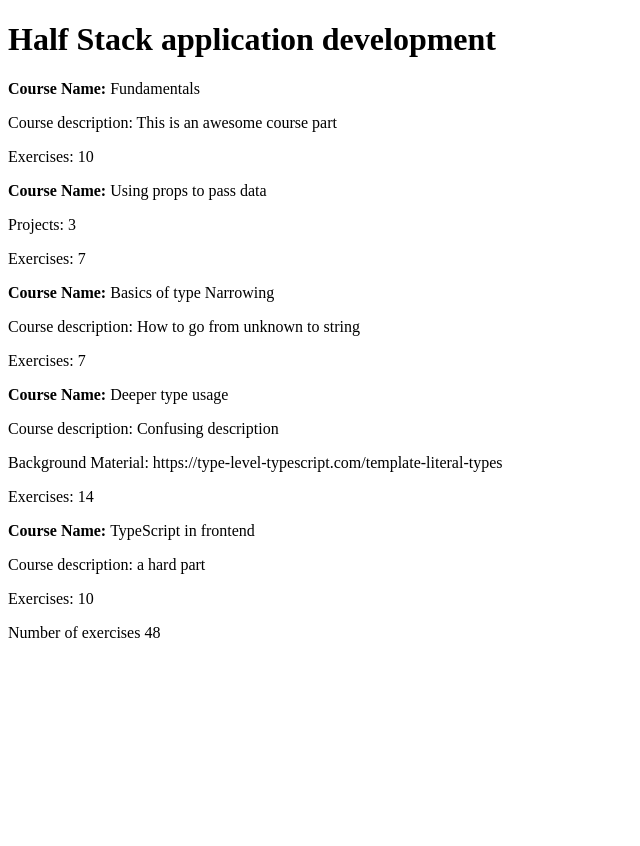
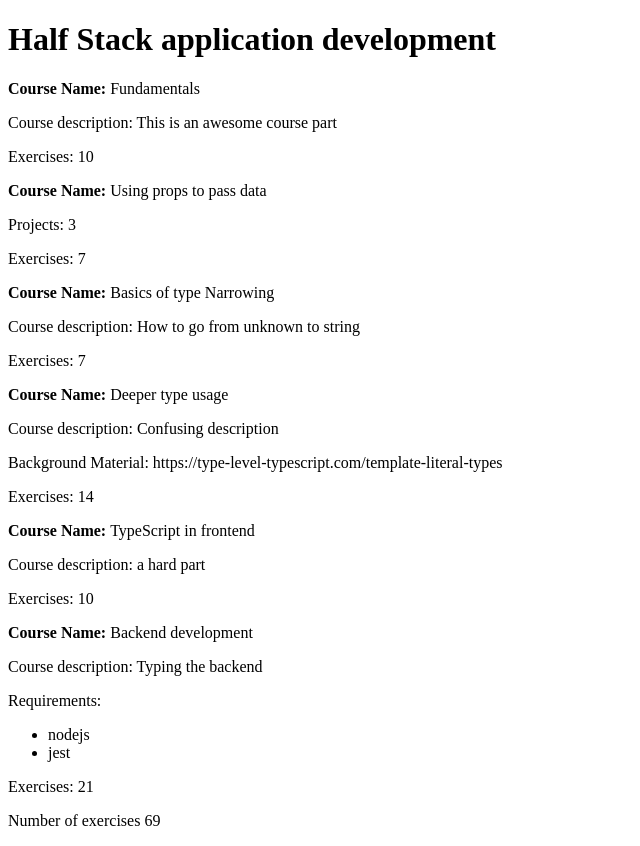
Before and after one commit to serhatprogramming/my-app-ts, a React (Create React App) app: page / in a window 1280 px wide. Shown: the whole page, without its empty margins (0-640 px from the left). Before the commit the page ends 800 px from the top, so only its background shows below. Built offline with nearby package versions, Linux system fonts and the light colour scheme.

Commit message:
new type added...

```diff
--- a/src/App.tsx
+++ b/src/App.tsx
@@ -15,6 +15,11 @@ export interface CoursePartBasic extends CoursePartDescription {
   kind: "basic";
 }
 
+export interface CoursePartSpecial extends CoursePartDescription {
+  requirements: string[];
+  kind: "special";
+}
+
 export interface CoursePartGroup extends CoursePartBase {
   groupProjectCount: number;
   kind: "group";
@@ -28,7 +33,8 @@ export interface CoursePartBackground extends CoursePartDescription {
 export type CoursePart =
   | CoursePartBasic
   | CoursePartGroup
-  | CoursePartBackground;
+  | CoursePartBackground
+  | CoursePartSpecial;
 
 const courseParts: CoursePart[] = [
   {
@@ -63,6 +69,13 @@ const courseParts: CoursePart[] = [
     description: "a hard part",
     kind: "basic",
   },
+  {
+    name: "Backend development",
+    exerciseCount: 21,
+    description: "Typing the backend",
+    requirements: ["nodejs", "jest"],
+    kind: "special",
+  },
 ];
 
 const App = () => {
--- a/src/components/Part.tsx
+++ b/src/components/Part.tsx
@@ -36,8 +36,26 @@ const Part = (props: Courses) => {
                 <p>Exercises: {course.exerciseCount}</p>
               </div>
             );
+          case "special":
+            return (
+              <div key={course.name}>
+                <p>
+                  <strong>Course Name: </strong> {course.name}
+                </p>
+                <p>Course description: {course.description}</p>
+                <p>
+                  Requirements:
+                  <ul>
+                    {course.requirements.map((requirement) => (
+                      <li key={requirement}>{requirement}</li>
+                    ))}
+                  </ul>
+                </p>
+                <p>Exercises: {course.exerciseCount}</p>
+              </div>
+            );
           default:
-            return null;
+            return <>Not listed</>;
         }
       })}
     </>
```
